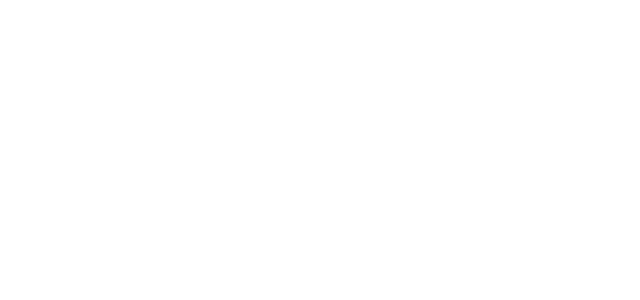
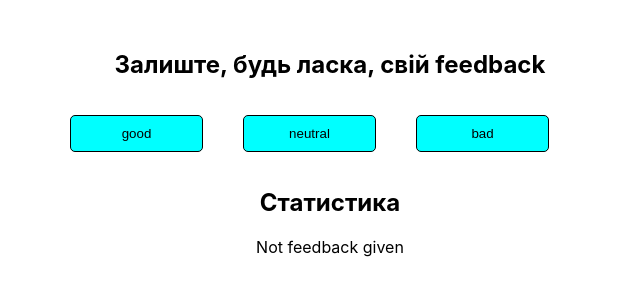
Before and after one commit to OlehFilyak/goit-react-hw-02-feedback, a React (Create React App) app: page / in a window 1280 px wide. Shown: the top 300 px of the page, without its empty margins (0-640 px from the left). Built offline with nearby package versions, Linux system fonts and the light colour scheme.

Commit message:
added all components

```diff
--- /dev/null
+++ b/src/App.css
@@ -0,0 +1,14 @@
+li {
+  list-style-type: none;
+      margin-block-start: 1em;
+      margin-block-end: 1em;
+}
+
+.wrapper {
+  max-width:600px;
+  text-align: center;
+}
+
+.statistic-wrapper {
+  text-align: left;
+}
--- a/src/App.js
+++ b/src/App.js
@@ -1,8 +1,70 @@
+import "./App.css";
 import React from "react";
+import Statistics from "./Components/Statistics/Statistics";
+import Section from "./Components/Section/Section";
+import FeedbackOptions from "./Components/FeedbackOptions/FeedbackOptions";
+
+const good = "good";
+const neutral = "neutral";
+const bad = "bad";
+
+const feedbacks = [good, neutral, bad];
+
 class App extends React.Component {
-  state = {};
+  state = {
+    [good]: 0,
+    [neutral]: 0,
+    [bad]: 0,
+  };
+
+  onFeedbackBtnClick = (feedback) => {
+    this.setState((prevState) => {
+      return { [feedback]: prevState[feedback] + 1 };
+    });
+  };
+
+  calculateTotalCount = () => {
+    let totalCountFeddbacks = 0;
+    Object.values(this.state).reduce(
+      (acc, count) => (totalCountFeddbacks = acc + count),
+      0
+    );
+    return totalCountFeddbacks;
+  };
+
+  renderStatisticsItem = () => {
+    return feedbacks.map((feedback) => (
+      <li key={feedback} className="statistic-item">
+        <p className="feedback-name">
+          {feedback}: {this.state[feedback]}
+        </p>
+      </li>
+    ));
+  };
+
   render() {
-    return <></>;
+    return (
+      <div className="wrapper">
+        <Section title="Залиште, будь ласка, свій feedback">
+          <FeedbackOptions
+            options={feedbacks}
+            onFeedbackBtnClick={this.onFeedbackBtnClick}
+          ></FeedbackOptions>
+        </Section>
+
+        <Section title="Статистика">
+          {this.state.good > 0 || this.state.neutral || this.state.bad ? (
+            <Statistics
+              good={this.state.good}
+              renderStatisticsItem={this.renderStatisticsItem}
+              calculateTotalCount={this.calculateTotalCount}
+            />
+          ) : (
+            <p>Not feedback given</p>
+          )}
+        </Section>
+      </div>
+    );
   }
 }
 
--- /dev/null
+++ b/src/Components/FeedbackOptions/FeedbackOptions.jsx
@@ -0,0 +1,22 @@
+import css from "./FeedbackOptions.module.css";
+function FeedbackOptions({ options, onFeedbackBtnClick }) {
+  return (
+    <>
+      <ul className={css.container}>
+        {options.map((option) => (
+          <li key={option}>
+            <button
+              type="button"
+              className={css.button}
+              onClick={() => onFeedbackBtnClick(option)}
+            >
+              {option}
+            </button>
+          </li>
+        ))}
+      </ul>
+    </>
+  );
+}
+
+export default FeedbackOptions;
--- /dev/null
+++ b/src/Components/FeedbackOptions/FeedbackOptions.module.css
@@ -0,0 +1,13 @@
+.button {
+    display: block;
+    margin-right: 40px;
+    padding: 10px 20px;
+    width: 133px;
+    background-color: aqua;
+    border: 1px solid black;
+    border-radius: 5px;
+}
+
+.container {
+    display: flex;
+}
--- /dev/null
+++ b/src/Components/Section/Section.jsx
@@ -0,0 +1,15 @@
+import css from "./Section.module.css";
+function Section({ title, children }) {
+  return (
+    <section title={title}>
+      {title === "Залиште, будь ласка, свій feedback" ? (
+        <h1>{title}</h1>
+      ) : (
+        <h2>{title}</h2>
+      )}
+      {children}
+    </section>
+  );
+}
+
+export default Section;
--- /dev/null
+++ b/src/Components/Statistics/Statistics.jsx
@@ -0,0 +1,26 @@
+import css from "./Statistics.module.css";
+function Statistics({ good, renderStatisticsItem, calculateTotalCount }) {
+  return (
+    <div>
+      <ul className="statistic-wrapper">
+        {renderStatisticsItem()}
+        {/* {feedbacks.map((feedback) => (
+          <li key={feedback} className="statistic-item">
+            <p className="feedback-name">
+              {feedback}: {this.state[feedback]}
+            </p>
+          </li>
+        ))} */}
+        <li className="statistic-item">Total: {calculateTotalCount()}</li>
+        <li className="statistic-item">
+          Positive Feedback:{" "}
+          {good / calculateTotalCount()
+            ? Math.floor((good / calculateTotalCount()) * 100) + "%"
+            : 0 + "%"}
+        </li>
+      </ul>
+    </div>
+  );
+}
+
+export default Statistics;
--- a/src/index.css
+++ b/src/index.css
@@ -5,6 +5,7 @@ body {
     sans-serif;
   -webkit-font-smoothing: antialiased;
   -moz-osx-font-smoothing: grayscale;
+  padding: 30px;
 }
 
 code {
```
Also changed, not shown: src/Components/Section/Section.module.css (added), src/Components/Statistics/Statistics.module.css (added).
